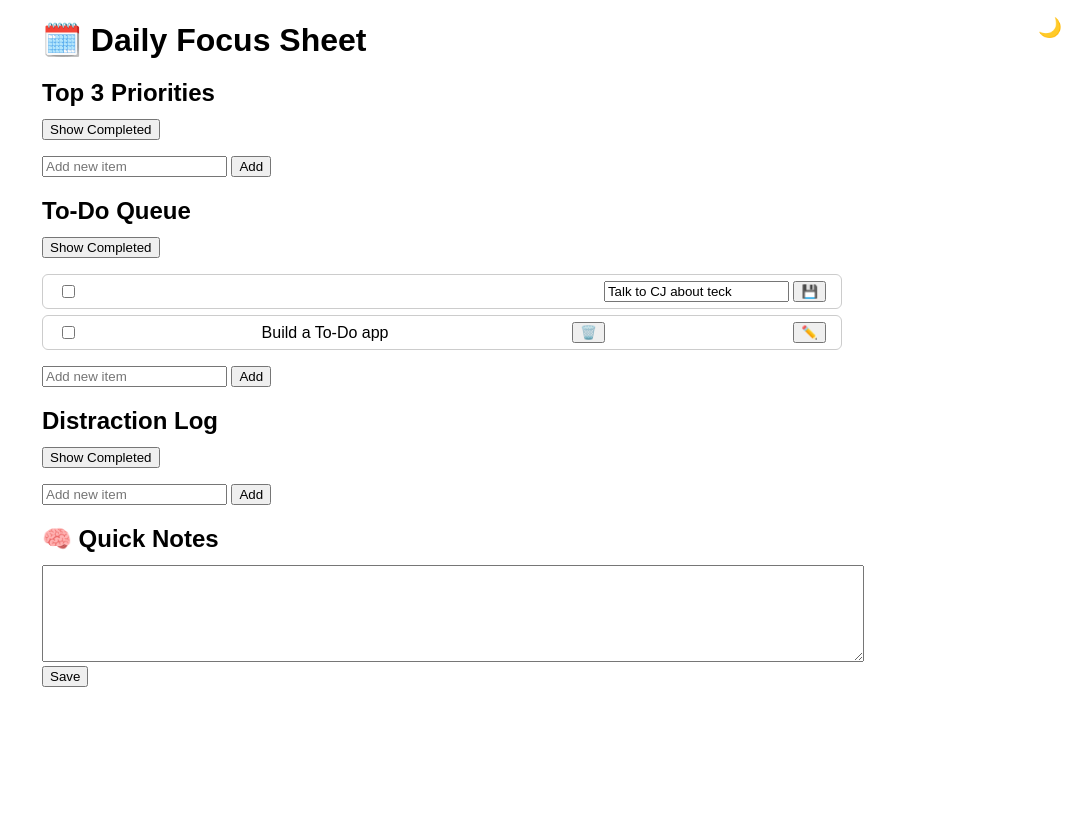
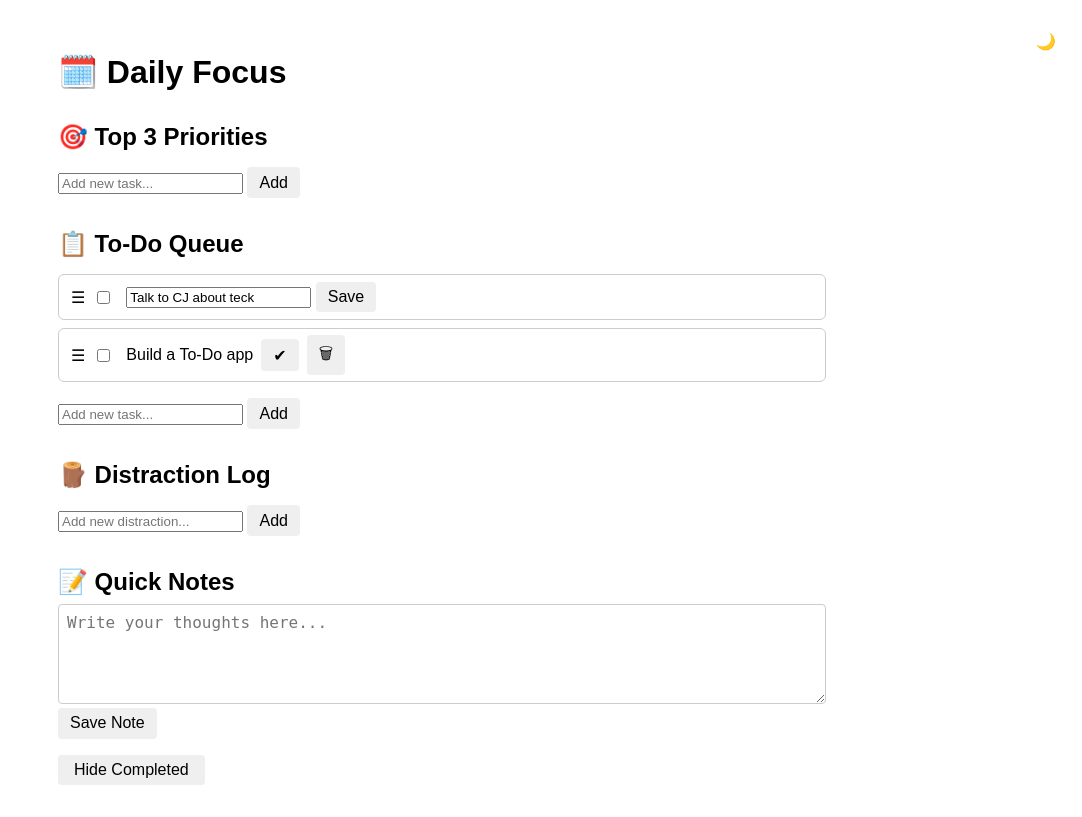
Before and after one commit to Chases-Projects/focus, a Flask app: page /focus?edit_id=16 in a window 1280 px wide. Shown: the whole page, without its empty margins (198-1280 px from the left). Before the commit the page ends 687 px from the top, so only its background shows below. Run offline with Flask 3, Linux system fonts and the light colour scheme; some libraries are stand-ins or nearby versions.

Commit message:
Added comment for more clarity

```diff
--- a/app.py
+++ b/app.py
@@ -3,29 +3,42 @@ from flask_sqlalchemy import SQLAlchemy
 from flask_migrate import Migrate
 from datetime import datetime, date
 
+# Initialize the Flask application
 app = Flask(__name__)
+
+# Configure the SQLite database URL and disable modification tracking
 app.config['SQLALCHEMY_DATABASE_URI'] = 'sqlite:///focus.db'
 app.config['SQLALCHEMY_TRACK_MODIFICATIONS'] = False
 
+# Set up database and migration objects
 db = SQLAlchemy(app)
 migrate = Migrate(app, db)
 
-# Models
+# --- Database Models ---
+
 class Task(db.Model):
     id = db.Column(db.Integer, primary_key=True)
-    content = db.Column(db.String(200), nullable=False)
-    category = db.Column(db.String(50), nullable=False)  # top3, todo, distractions
-    timestamp = db.Column(db.DateTime, default=datetime.utcnow)
-    task_date = db.Column(db.Date, default=date.today)
-    completed = db.Column(db.Boolean, default=False)
-    position = db.Column(db.Integer, default=0)  # for drag-to-reorder
+    content = db.Column(db.String(200), nullable=False)  # Task text
+    category = db.Column(db.String(50), nullable=False)  # e.g., top3, todo, distractions
+    timestamp = db.Column(db.DateTime, default=datetime.utcnow)  # When created
+    task_date = db.Column(db.Date, default=date.today)  # For daily focus
+    completed = db.Column(db.Boolean, default=False)  # Completion status
+    position = db.Column(db.Integer, default=0)  # Sort order
 
 class Note(db.Model):
     id = db.Column(db.Integer, primary_key=True)
-    content = db.Column(db.Text, nullable=False)
+    content = db.Column(db.Text, nullable=False)  # Free-form notes
     timestamp = db.Column(db.DateTime, default=datetime.utcnow)
     note_date = db.Column(db.Date, default=date.today)
 
+# --- Main Page Route ---
+@app.route("/", methods=["GET", "POST"])
+def index():
+    return redirect("/focus")
+
+
+
+# --- Main Focus Route ---
 @app.route("/focus", methods=["GET", "POST"])
 def focus():
     if request.method == "POST":
@@ -34,29 +47,34 @@ def focus():
         task_id = request.form.get("task_id")
         action = request.form.get("action")
 
+        # Handle deletion
         if section == "delete":
             task = Task.query.get(task_id)
             if task:
                 db.session.delete(task)
                 db.session.commit()
 
+        # Handle editing
         elif section == "edit":
             task = Task.query.get(task_id)
             if task and item:
                 task.content = item
                 db.session.commit()
 
+        # Handle toggling completion
         elif section == "complete":
             task = Task.query.get(task_id)
             if task:
                 task.completed = not task.completed
                 db.session.commit()
 
+        # Handle notes section
         elif section == "notes":
             Note.query.filter_by(note_date=date.today()).delete()
             db.session.add(Note(content=item))
             db.session.commit()
 
+        # Handle adding a new task
         else:
             max_position = db.session.query(db.func.max(Task.position)).filter_by(category=section, task_date=date.today()).scalar() or 0
             db.session.add(Task(content=item, category=section, position=max_position + 1))
@@ -64,10 +82,9 @@ def focus():
 
         return redirect(url_for("focus"))
 
-    # Handle GET request and editing
+    # Handle GET: retrieve tasks for today
     editing_id = request.args.get("edit_id", type=int)
 
-    # Only show today's tasks/notes
     top3 = Task.query.filter_by(category="top3", task_date=date.today()).order_by(Task.position).all()
     todo = Task.query.filter_by(category="todo", task_date=date.today()).order_by(Task.position).all()
     distractions = Task.query.filter_by(category="distractions", task_date=date.today()).order_by(Task.position).all()
@@ -75,6 +92,7 @@ def focus():
 
     return render_template("focused.html", top3=top3, todo=todo, distractions=distractions, note=note, editing_id=editing_id)
 
+# --- Drag-and-drop Reordering Endpoint ---
 @app.route("/reorder", methods=["POST"])
 def reorder():
     data = request.get_json()
@@ -85,5 +103,6 @@ def reorder():
     db.session.commit()
     return jsonify({"status": "success"})
 
+# --- Run the app ---
 if __name__ == "__main__":
     app.run(debug=True)
--- a/static/styles.css
+++ b/static/styles.css
@@ -1,12 +1,23 @@
-body {
-    font-family: sans-serif;
+/* === Base Styles === */
+html, body {
+  margin: 0;
+  padding: 1rem;
+  font-family: Arial, sans-serif;
+  background-color: white;
+  color: black;
   max-width: 800px;
-    margin: 20px auto;
-    padding: 0 20px;
+  margin-left: auto;
+  margin-right: auto;
 }
 
+/* === Headings === */
 h1, h2 {
-    margin-bottom: 0.5em;
+  margin-bottom: 0.5rem;
+}
+
+/* === Task List Section === */
+section {
+  margin-top: 2rem;
 }
 
 ul {
@@ -16,43 +27,77 @@ body {
 
 .task-row {
   display: flex;
-    justify-content: space-between;
   align-items: center;
-    margin-bottom: 6px;
-    padding: 6px 10px;
+  gap: 0.5rem;
+  margin-bottom: 0.5rem;
+  padding: 0.4rem 0.75rem;
   border: 1px solid #ccc;
   border-radius: 6px;
 }
 
-  .task-row form {
-    margin: 0 5px;
+.task-row input[type="checkbox"] {
+  margin-right: 0.5rem;
 }
 
-  .completed {
-    text-decoration: line-through;
-    color: gray;
+.inline-form {
+  display: inline;
 }
 
-  textarea {
-    width: 100%;
-    padding: 10px;
-    font-size: 1em;
-  }
-
-  button {
-    cursor: pointer;
+/* === Completed Tasks === */
+.completed-item span,
+.completed span {
+  text-decoration: line-through;
+  opacity: 0.6;
 }
 
 .hidden {
   display: none;
 }
 
+/* === Notes Section === */
+textarea {
+  width: 100%;
+  height: 100px;
+  padding: 0.5rem;
+  font-size: 1rem;
+  border: 1px solid #ccc;
+  border-radius: 4px;
+  box-sizing: border-box;
+}
+
+/* === Buttons === */
+button {
+  padding: 0.4rem 0.75rem;
+  font-size: 1rem;
+  border: none;
+  border-radius: 4px;
+  cursor: pointer;
+}
+button:hover {
+  opacity: 0.9;
+}
+
+/* === Drag Handle === */
 .drag-handle {
   cursor: grab;
 }
 
-  /* Dark Mode */
+/* === Toggle Buttons === */
+#toggle-completed,
+#dark-mode-toggle {
+  margin-top: 1rem;
+  padding: 0.4rem 1rem;
+  font-size: 1rem;
+  cursor: pointer;
+}
+
+/* === Dark Mode === */
 html.dark {
+  background-color: #121212;
+  color: #e0e0e0;
+}
+
+html.dark body {
   background-color: #121212;
   color: #e0e0e0;
 }
@@ -68,14 +113,17 @@ body {
   border-color: #444;
 }
 
+html.dark button {
+  background-color: #333;
+  color: #eee;
+}
+
+/* === Dark Mode Toggle Position === */
 #dark-mode-toggle {
   position: fixed;
   top: 10px;
   right: 10px;
-    padding: 6px 10px;
-    font-size: 1.2em;
+  z-index: 1000;
   background: none;
   border: none;
-    cursor: pointer;
-    z-index: 1000;
 }
--- a/templates/focused.html
+++ b/templates/focused.html
@@ -1,70 +1,157 @@
 <!DOCTYPE html>
 <html lang="en">
 <head>
-  <meta charset="UTF-8">
+  <meta charset="UTF-8" />
+  <meta name="viewport" content="width=device-width, initial-scale=1.0" />
   <title>Daily Focus Sheet</title>
-  <link rel="stylesheet" href="{{ url_for('static', filename='styles.css') }}">
+
+  <!-- Theme detection to prevent FOUC (Flash of Unstyled Content) -->
   <script src="{{ url_for('static', filename='theme-init.js') }}"></script>
 
+  <!-- Link external stylesheet -->
+  <link rel="stylesheet" href="{{ url_for('static', filename='styles.css') }}">
 </head>
 <body>
-  <h1>🗓️ Daily Focus Sheet</h1>
+    <h1>🗓️ Daily Focus</h1>
 
-  {% for label, key, items in [('Top 3 Priorities', 'top3', top3), ('To-Do Queue', 'todo', todo), ('Distraction Log', 'distractions', distractions)] %}
-    <h2>{{ label }}</h2>
-    <button onclick="toggleCompleted(this)">Show Completed</button>
-    <ul id="{{ key }}-list">
-      {% for item in items %}
-        {% set is_editing = editing_id == item.id %}
-        <li class="task-row drag-handle {% if item.completed %}completed-item hidden{% endif %}" data-id="{{ item.id }}">
+    <!-- Top 3 Priorities Section -->
+    <section>
+        <h2>🎯 Top 3 Priorities</h2>
+        <ul id="top3-list">
+        {% for task in top3 %}
+            <li data-id="{{ task.id }}" class="task-row {% if task.completed %}completed-item{% endif %}">
+            <span class="drag-handle">☰</span>
+            <input type="checkbox" {% if task.completed %}checked{% endif %} onclick="location.href='?edit_id={{ task.id }}'">
+            {% if editing_id == task.id %}
                 <form method="POST">
-            <input type="hidden" name="section" value="complete">
-            <input type="hidden" name="task_id" value="{{ item.id }}">
-            <input type="checkbox" onChange="this.form.submit()" {% if item.completed %}checked{% endif %}>
-          </form>
-
-          {% if is_editing %}
-            <form method="POST">
-              <input name="item" value="{{ item.content }}">
                 <input type="hidden" name="section" value="edit">
-              <input type="hidden" name="task_id" value="{{ item.id }}">
-              <button type="submit">💾</button>
+                <input type="hidden" name="task_id" value="{{ task.id }}">
+                <input name="item" value="{{ task.content }}">
+                <button type="submit">Save</button>
                 </form>
             {% else %}
-            <span class="{% if item.completed %}completed{% endif %}">{{ item.content }}</span>
-            <form method="POST">
-              <input type="hidden" name="task_id" value="{{ item.id }}">
+                <span>{{ task.content }}</span>
+                <form method="POST" class="inline-form">
+                <input type="hidden" name="section" value="complete">
+                <input type="hidden" name="task_id" value="{{ task.id }}">
+                <button type="submit">✔</button>
+                </form>
+                <form method="POST" class="inline-form">
                 <input type="hidden" name="section" value="delete">
-              <button type="submit">🗑️</button>
-            </form>
-            <form method="GET">
-              <input type="hidden" name="edit_id" value="{{ item.id }}">
-              <button type="submit">✏️</button>
+                <input type="hidden" name="task_id" value="{{ task.id }}">
+                <button type="submit">🗑</button>
                 </form>
             {% endif %}
             </li>
         {% endfor %}
         </ul>
+
+        <!-- Add new task -->
         <form method="POST">
-      <input name="item" placeholder="Add new item">
-      <input type="hidden" name="section" value="{{ key }}">
+        <input type="hidden" name="section" value="top3">
+        <input name="item" placeholder="Add new task...">
         <button type="submit">Add</button>
         </form>
-  {% endfor %}
+    </section>
 
-  <!-- Text box for taking notes -->
-  <h2>🧠 Quick Notes</h2>
+    <!-- To-Do Queue Section -->
+    <section>
+        <h2>📋 To-Do Queue</h2>
+        <ul id="todo-list">
+        {% for task in todo %}
+            <li data-id="{{ task.id }}" class="task-row {% if task.completed %}completed-item{% endif %}">
+            <span class="drag-handle">☰</span>
+            <input type="checkbox" {% if task.completed %}checked{% endif %} onclick="location.href='?edit_id={{ task.id }}'">
+            {% if editing_id == task.id %}
                 <form method="POST">
-    <textarea name="item" rows="5">{{ note.content if note else '' }}</textarea>
-    <input type="hidden" name="section" value="notes">
+                <input type="hidden" name="section" value="edit">
+                <input type="hidden" name="task_id" value="{{ task.id }}">
+                <input name="item" value="{{ task.content }}">
                 <button type="submit">Save</button>
                 </form>
+            {% else %}
+                <span>{{ task.content }}</span>
+                <form method="POST" class="inline-form">
+                <input type="hidden" name="section" value="complete">
+                <input type="hidden" name="task_id" value="{{ task.id }}">
+                <button type="submit">✔</button>
+                </form>
+                <form method="POST" class="inline-form">
+                <input type="hidden" name="section" value="delete">
+                <input type="hidden" name="task_id" value="{{ task.id }}">
+                <button type="submit">🗑</button>
+                </form>
+            {% endif %}
+            </li>
+        {% endfor %}
+        </ul>
 
-  <!-- Javascript Src -->
-  <script src="https://cdn.jsdelivr.net/npm/sortablejs@1.15.0/Sortable.min.js"></script>
+        <!-- Add new task -->
+        <form method="POST">
+        <input type="hidden" name="section" value="todo">
+        <input name="item" placeholder="Add new task...">
+        <button type="submit">Add</button>
+        </form>
+    </section>
+
+    <!-- Distractions Section -->
+    <section>
+        <h2>🪵 Distraction Log</h2>
+        <ul id="distractions-list">
+        {% for task in distractions %}
+            <li data-id="{{ task.id }}" class="task-row {% if task.completed %}completed-item{% endif %}">
+            <span class="drag-handle">☰</span>
+            <input type="checkbox" {% if task.completed %}checked{% endif %} onclick="location.href='?edit_id={{ task.id }}'">
+            {% if editing_id == task.id %}
+                <form method="POST">
+                <input type="hidden" name="section" value="edit">
+                <input type="hidden" name="task_id" value="{{ task.id }}">
+                <input name="item" value="{{ task.content }}">
+                <button type="submit">Save</button>
+                </form>
+            {% else %}
+                <span>{{ task.content }}</span>
+                <form method="POST" class="inline-form">
+                <input type="hidden" name="section" value="complete">
+                <input type="hidden" name="task_id" value="{{ task.id }}">
+                <button type="submit">✔</button>
+                </form>
+                <form method="POST" class="inline-form">
+                <input type="hidden" name="section" value="delete">
+                <input type="hidden" name="task_id" value="{{ task.id }}">
+                <button type="submit">🗑</button>
+                </form>
+            {% endif %}
+            </li>
+        {% endfor %}
+        </ul>
+
+        <!-- Add new distraction -->
+        <form method="POST">
+        <input type="hidden" name="section" value="distractions">
+        <input name="item" placeholder="Add new distraction...">
+        <button type="submit">Add</button>
+        </form>
+    </section>
+
+    <!-- Notes Section -->
+    <section>
+        <h2>📝 Quick Notes</h2>
+        <form method="POST">
+        <input type="hidden" name="section" value="notes">
+        <textarea name="item" placeholder="Write your thoughts here...">{{ note.content if note else '' }}</textarea>
+        <button type="submit">Save Note</button>
+        </form>
+    </section>
+
+    <!-- Toggle Buttons -->
+    <button id="toggle-completed">Hide Completed</button>
+
+    <!-- External JS Scripts -->
+    <script src="{{ url_for('static', filename='sortable.min.js') }}"></script>
     <script src="{{ url_for('static', filename='sortable.js') }}"></script>
     <script src="{{ url_for('static', filename='toggle.js') }}"></script>
     <script src="{{ url_for('static', filename='darkmode.js') }}"></script>
+    </body>
 
-</body>
     </html>
```
Also changed, not shown: instance/focus.db. Lines whose indentation alone changed are shown as unchanged.
